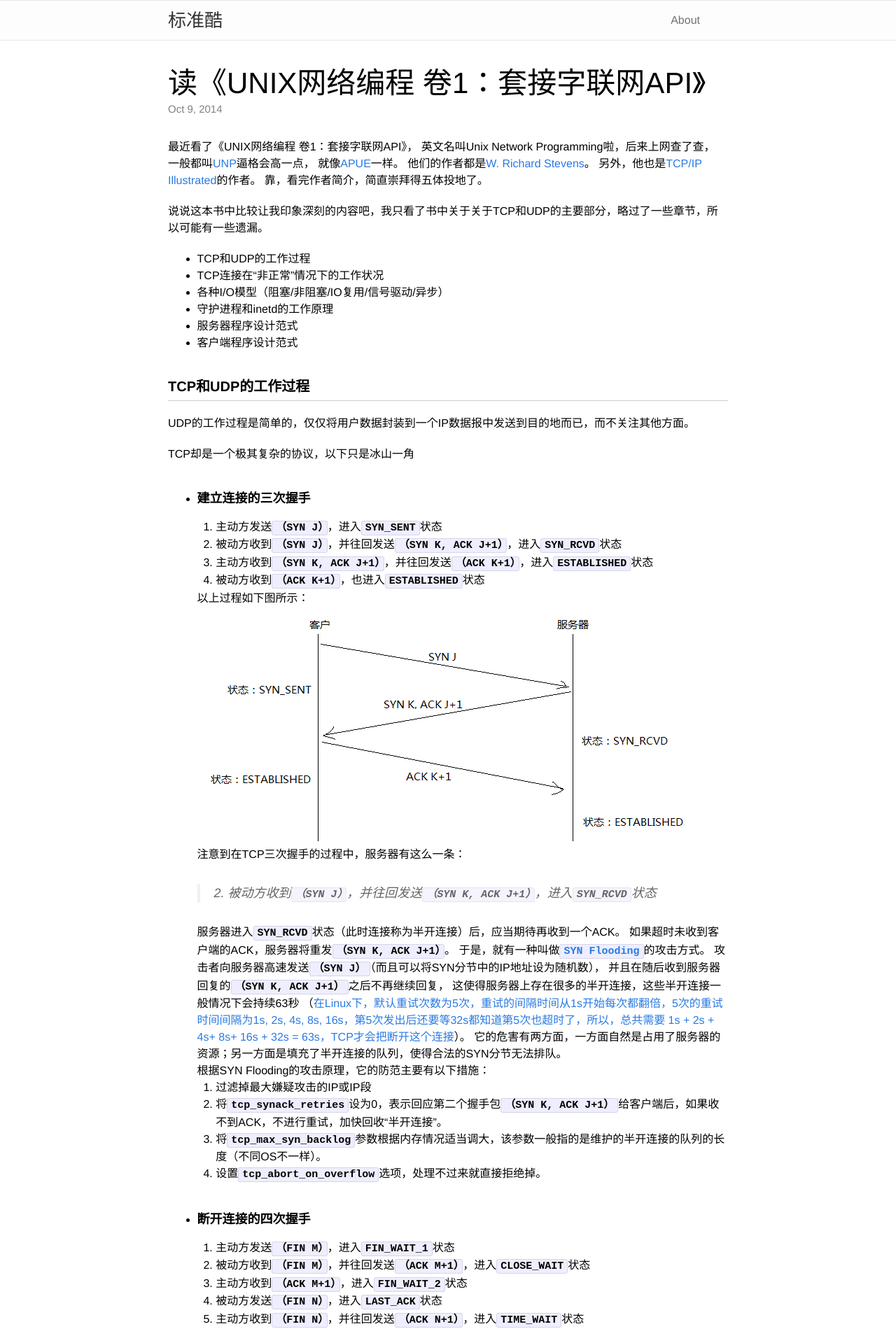
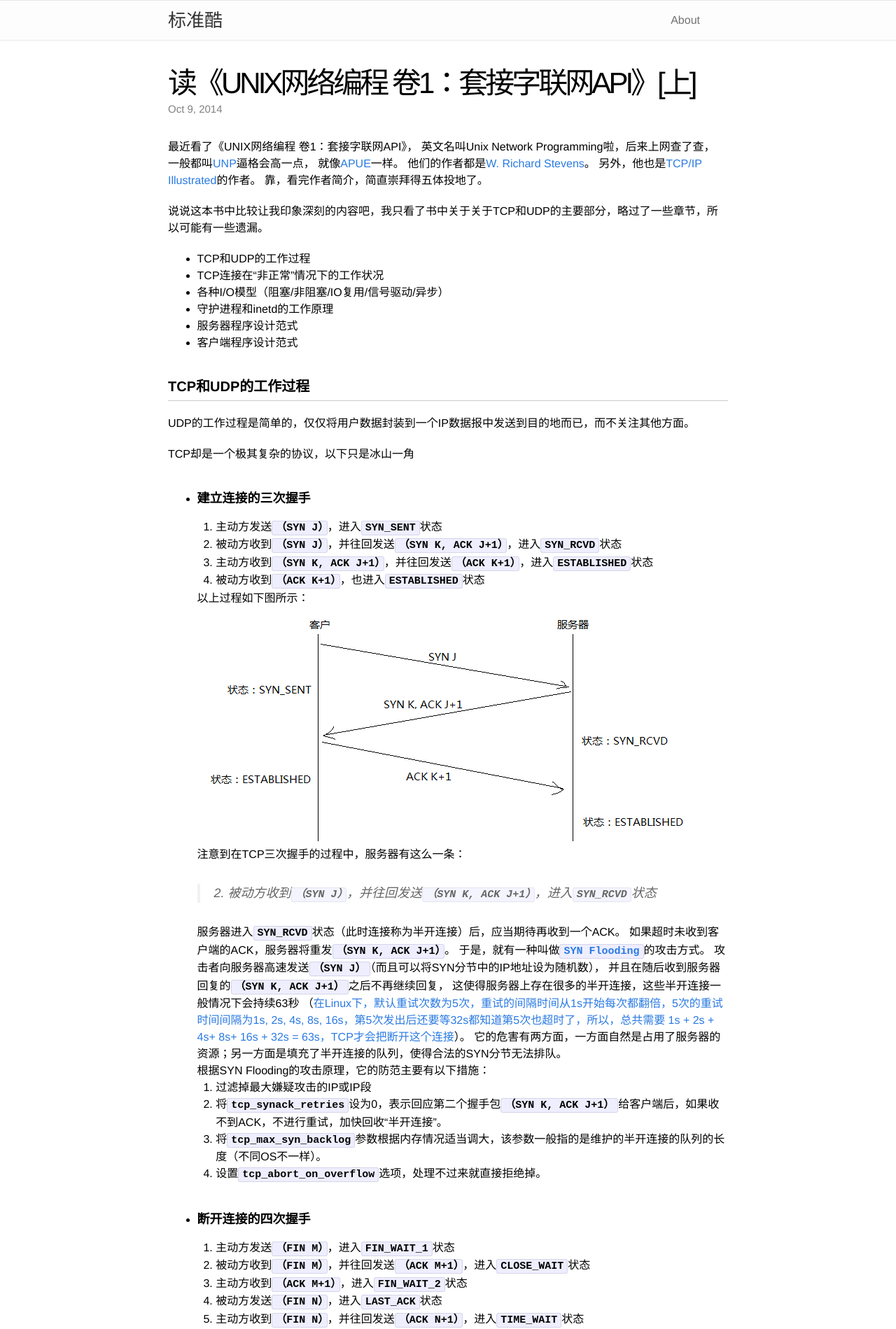
Before and after one commit to aholic/cstdlib.com, a Jekyll site: the page built from _posts/2014-10-09-read-unix-network-programming-1.markdown, in a window 1280 px wide. Shown: the top 1899 px of the page at 70% size. Built offline with Jekyll 4.4.1, drawn with Linux system fonts in a browser that asks for light colours.

Commit message:
change t 'shang'

```diff
--- a/_posts/2014-10-09-read-unix-network-programming.markdown
+++ b/_posts/2014-10-09-read-unix-network-programming-1.markdown
@@ -1,6 +1,6 @@
 ---
 layout: post
-title:  "读《UNIX网络编程 卷1：套接字联网API》"
+title:  "读《UNIX网络编程 卷1：套接字联网API》[上]"
 date:   2014-10-09 10:56:33
 categories: jekyll update
 ---
--- a/css/main.css
+++ b/css/main.css
@@ -170,6 +170,7 @@ a:visited { color: #205caa; }
   font-size: 42px;
   line-height: 1;
   font-weight: 300;
+  letter-spacing: -4px;
 }
 
 .post-header .meta {
```
